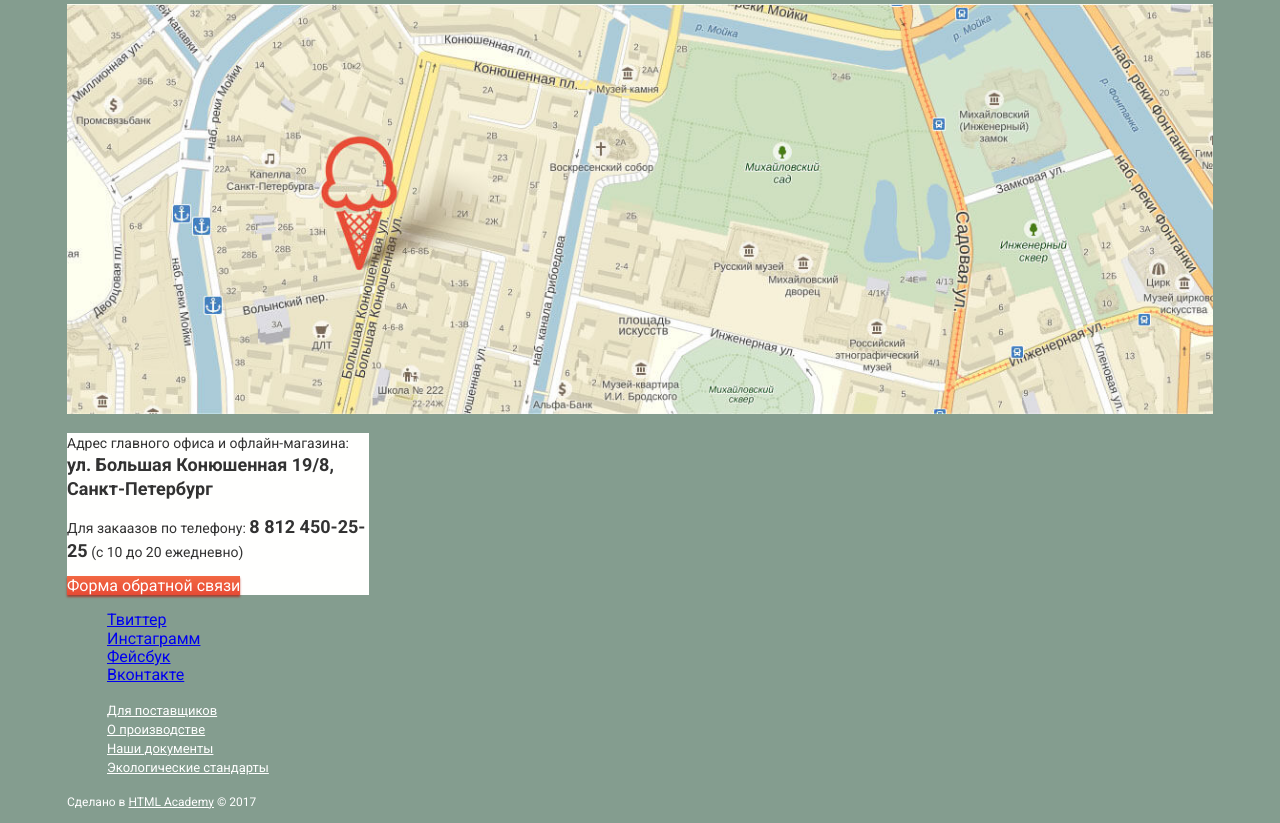
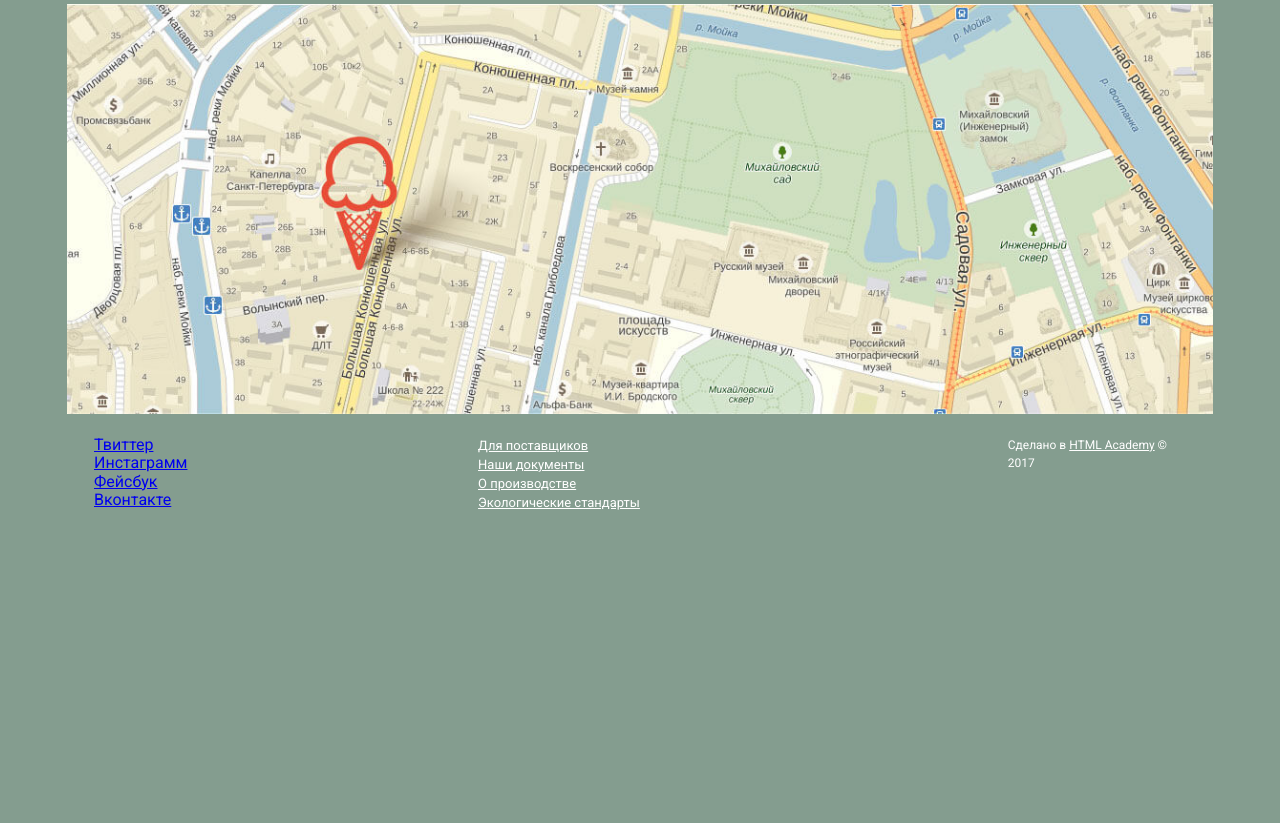
Before and after one commit to katasonova/579401-gllacy, a plain HTML site: page index.html in a window 1280 px wide. Shown: the part 1753-2576 px from the top of the page. After the commit the page ends 2292 px from the top, so only its background shows below. Drawn offline with Linux system fonts and the light colour scheme.

Commit message:
footer layout is done

```diff
--- a/css/style.css
+++ b/css/style.css
@@ -60,7 +60,8 @@ input[type="radio"].visually-hidden {
 .user-navigation__form-login,
 .modal,
 .user-cart,
-.user-cart__button{
+.user-cart__button,
+.contacts {
   display: none;
 }
 
@@ -468,11 +469,27 @@ input[type="radio"].visually-hidden {
   font-style: normal;
 }
 
+.main-footer {
+  display: flex;
+  padding: 27px;
+  padding-top: 17px;
+}
+
 .footer-social__list {
+  width: 186px;
+  margin: 0;
+  margin-right: 214px;
+  padding: 0;
+
   list-style: none;
 }
 
-.footer-menu {
+.footer-menu__list {
+  width: 330px;
+  margin: 0;
+  margin-right: 228px;
+  padding: 0;
+
   list-style: none;
 }
 
@@ -489,6 +506,9 @@ input[type="radio"].visually-hidden {
 }*/
 
 .main-footer__copyright {
+  width: 195px;
+  margin: 0;
+
   font-size: 12px;
   line-height: 18px;
   font-weight: 400;
--- a/index.html
+++ b/index.html
@@ -243,7 +243,6 @@
     </main>
 
     <footer class="main-footer">
-      <div class="footer-social">
         <ul class="footer-social__list">
           <li class="footer-social__item">
             <a class="footer-social__link" href="https://twitter.com">Твиттер</a>
@@ -258,17 +257,16 @@
             <a class="footer-social__link" href="https://vk.com">Вконтакте</a>
           </li>
         </ul>
-      </div>
 
-      <ul class="footer-menu">
+      <ul class="footer-menu__list">
         <li class="footer-menu__item">
           <a class="footer-menu__link" href="suppliers.html">Для поставщиков</a>
         </li>
         <li class="footer-menu__item">
-          <a class="footer-menu__link" href="production.html">О производстве</a>
+          <a class="footer-menu__link" href="documents.html">Наши документы</a>
         </li>
         <li class="footer-menu__item">
-          <a class="footer-menu__link" href="documents.html">Наши документы</a>
+          <a class="footer-menu__link" href="production.html">О производстве</a>
         </li>
         <li class="footer-menu__item">
           <a class="footer-menu__link" href="standards.html">Экологические стандарты</a>
```
